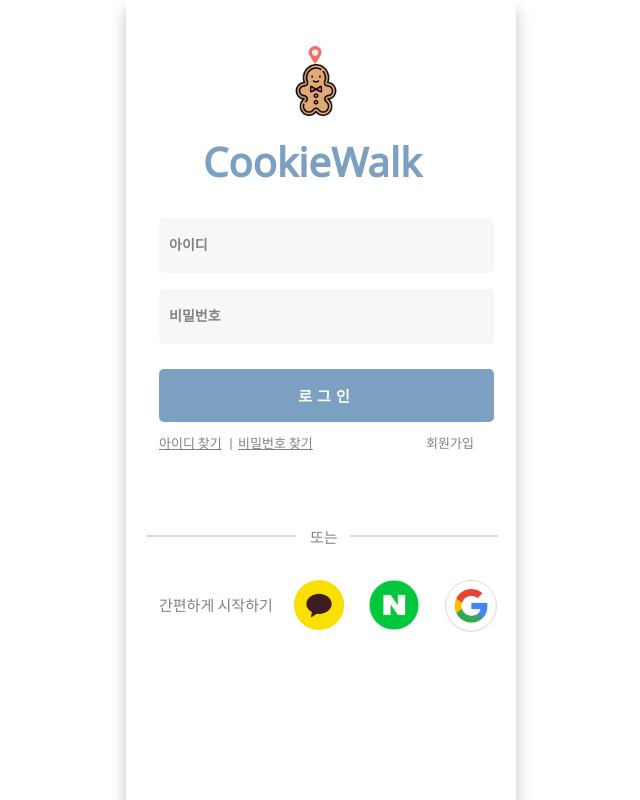
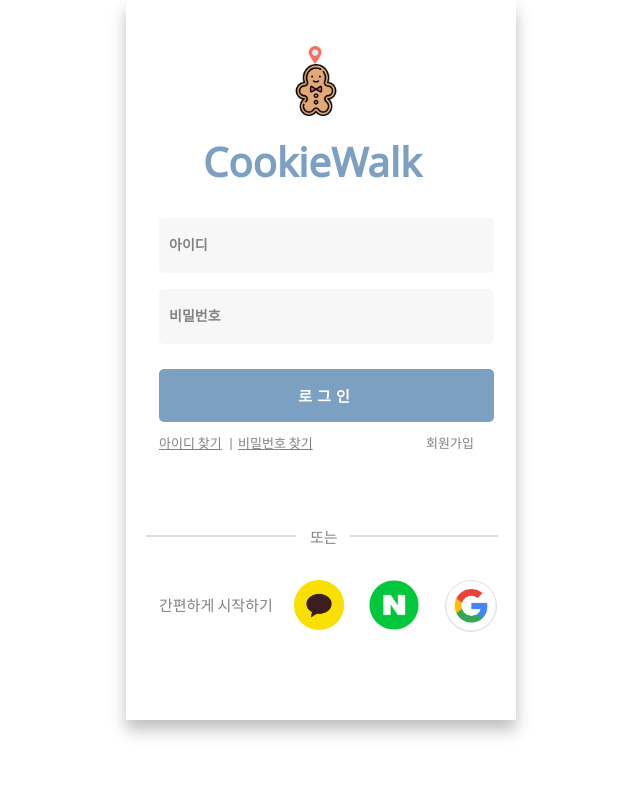
Before and after one commit to kwonajin/cookiewalk, a React (Vite) app in the folder cookiewalk/: page / in a window 1280 px wide. Shown: the top 800 px of the page, without its empty margins (319-959 px from the left). Built offline with nearby package versions, Linux system fonts and the light colour scheme.

Commit message:
login page css modify

```diff
--- a/cookiewalk/src/login/login.css
+++ b/cookiewalk/src/login/login.css
@@ -7,13 +7,13 @@ body{
 		margin-top: 0px;
 }
 
-.background {
-	min-height:740px;
+.login-background {
+	min-height:720px;
 	box-shadow: 0px 10px 15px rgba(0, 0, 0, 0.25);
 	top: 0px;
 	background-color:rgba(255, 255, 255, 1);
 	width:390px;
-	height:100vh;
+	/* height:100vh; */
 	position:relative;
 }
 
--- a/cookiewalk/src/login/login.jsx
+++ b/cookiewalk/src/login/login.jsx
@@ -28,7 +28,7 @@ export default function LogIn() {
 
 
   return (
-    <div className="background">
+    <div className="login-background">
         <img className="logo" src="./images/logo.png" alt="" />
         <span className="title">CookieWalk</span>
         <form action="/" method = "/">
```
